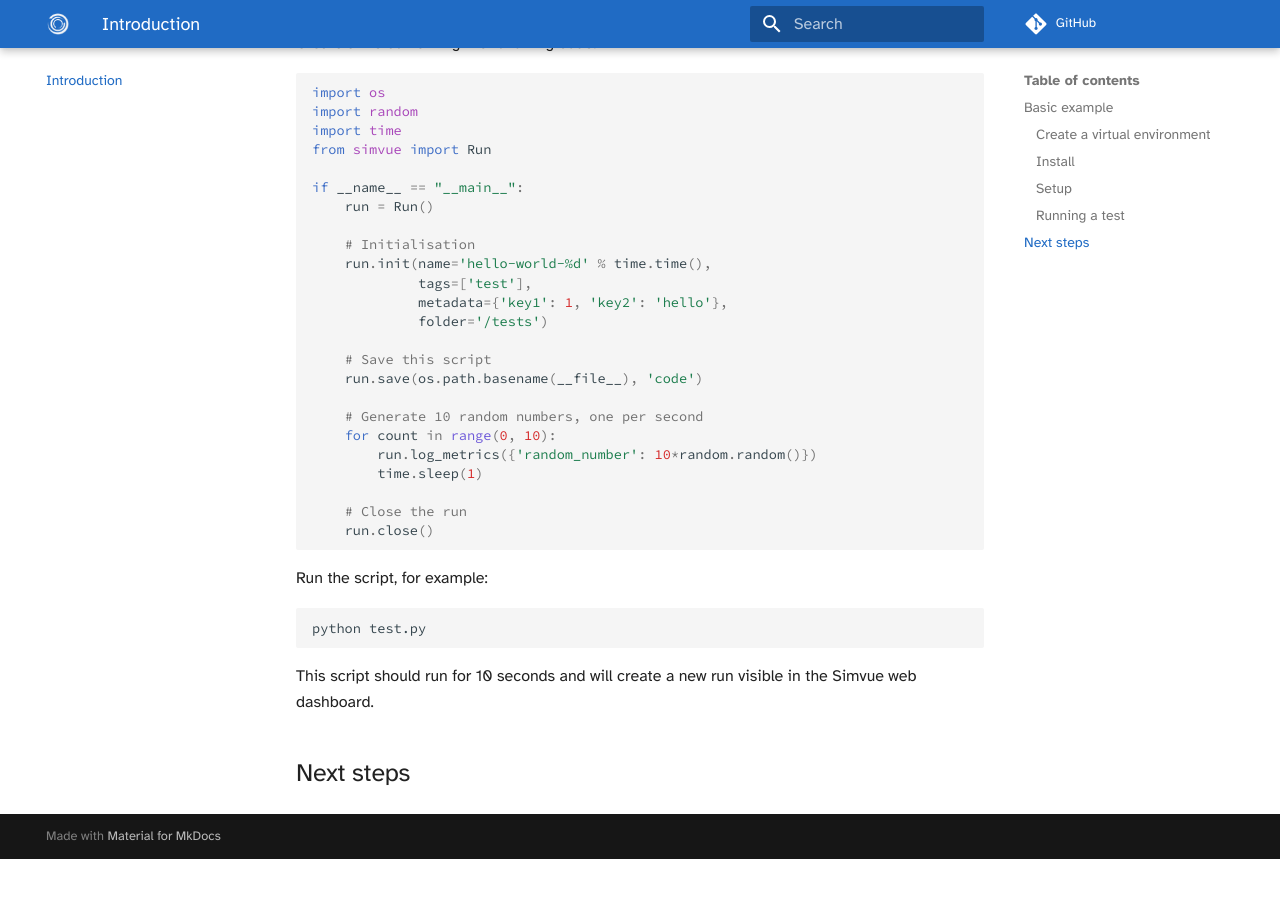
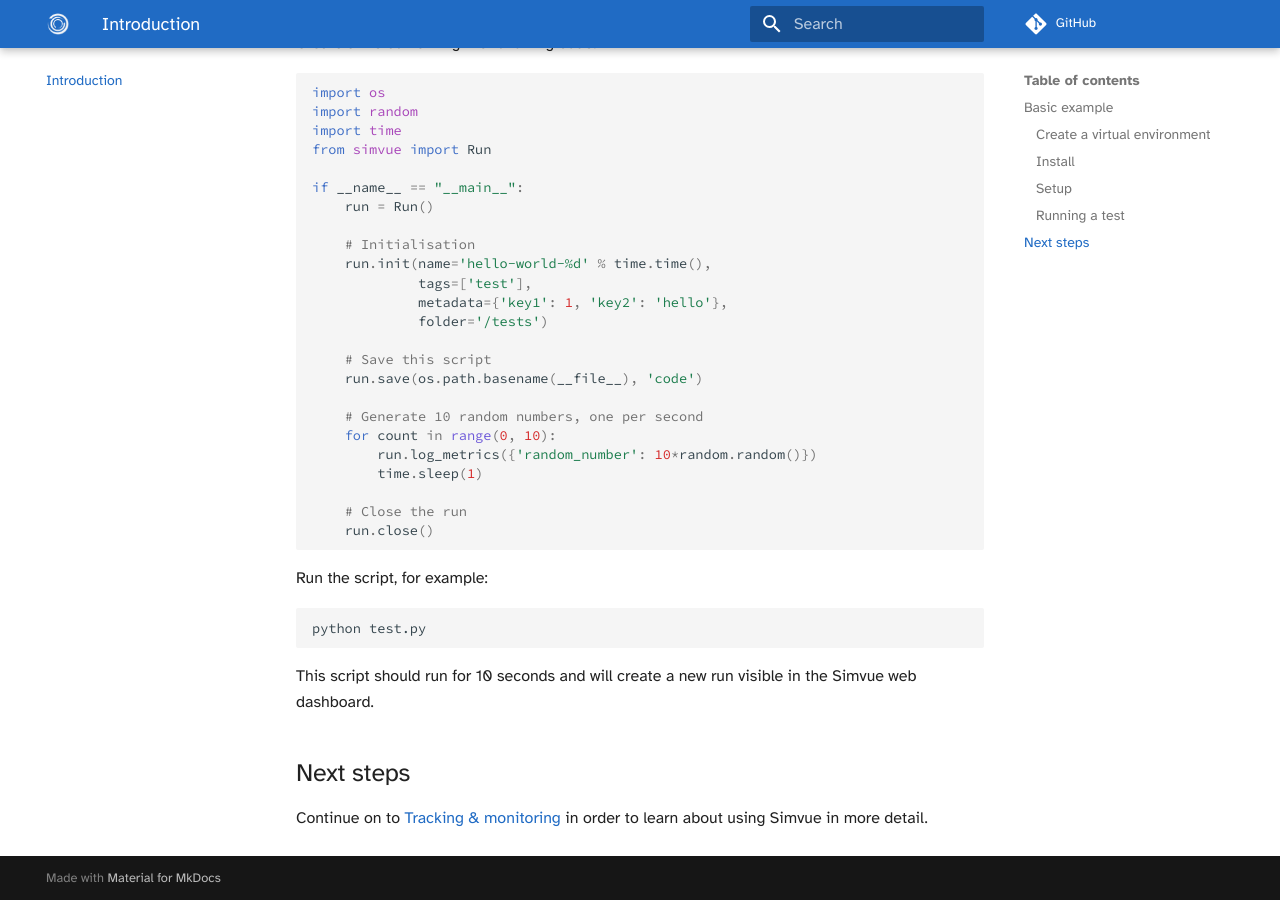
Before and after one commit to simvue-io/docs, an MkDocs documentation site: the page built from docs/introduction.md, in a window 1280 px wide and 900 px high, scrolled down 1215 px. Built offline with MkDocs 1.6.1 and Material for MkDocs 9.7.7, drawn with Linux system fonts in a browser that asks for light colours; before the commit the page ends 2074 px from its top, so only the background shows below that.

Commit message:
Improve 'next steps' section

```diff
--- a/docs/introduction.md
+++ b/docs/introduction.md
@@ -79,3 +79,6 @@ This script should run for 10 seconds and will create a new run visible in the S
 
 
 ## Next steps
+
+Continue on to [Tracking & monitoring](/python-client/getting-started/) in order to learn about using Simvue
+in more detail.
```
